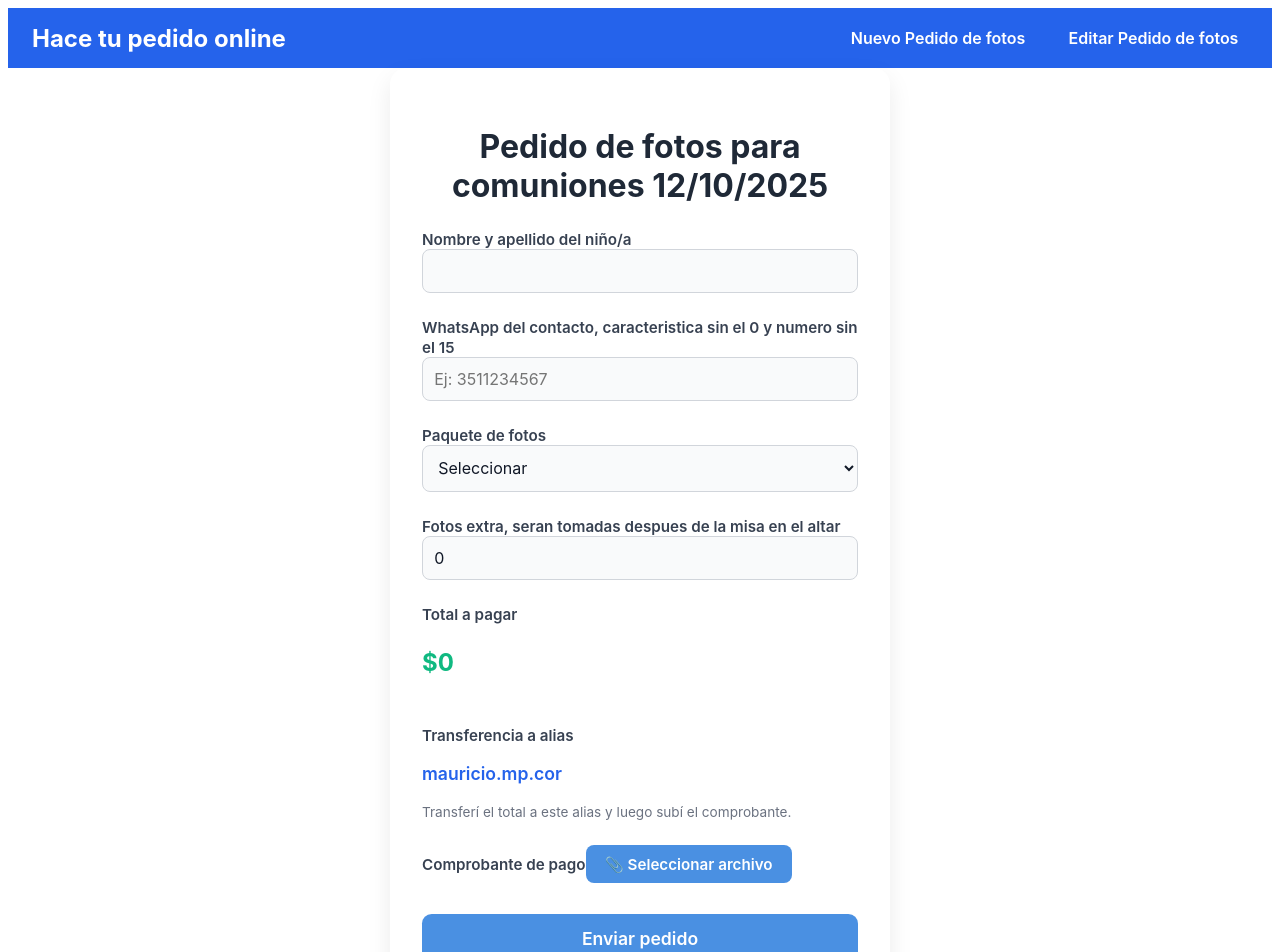
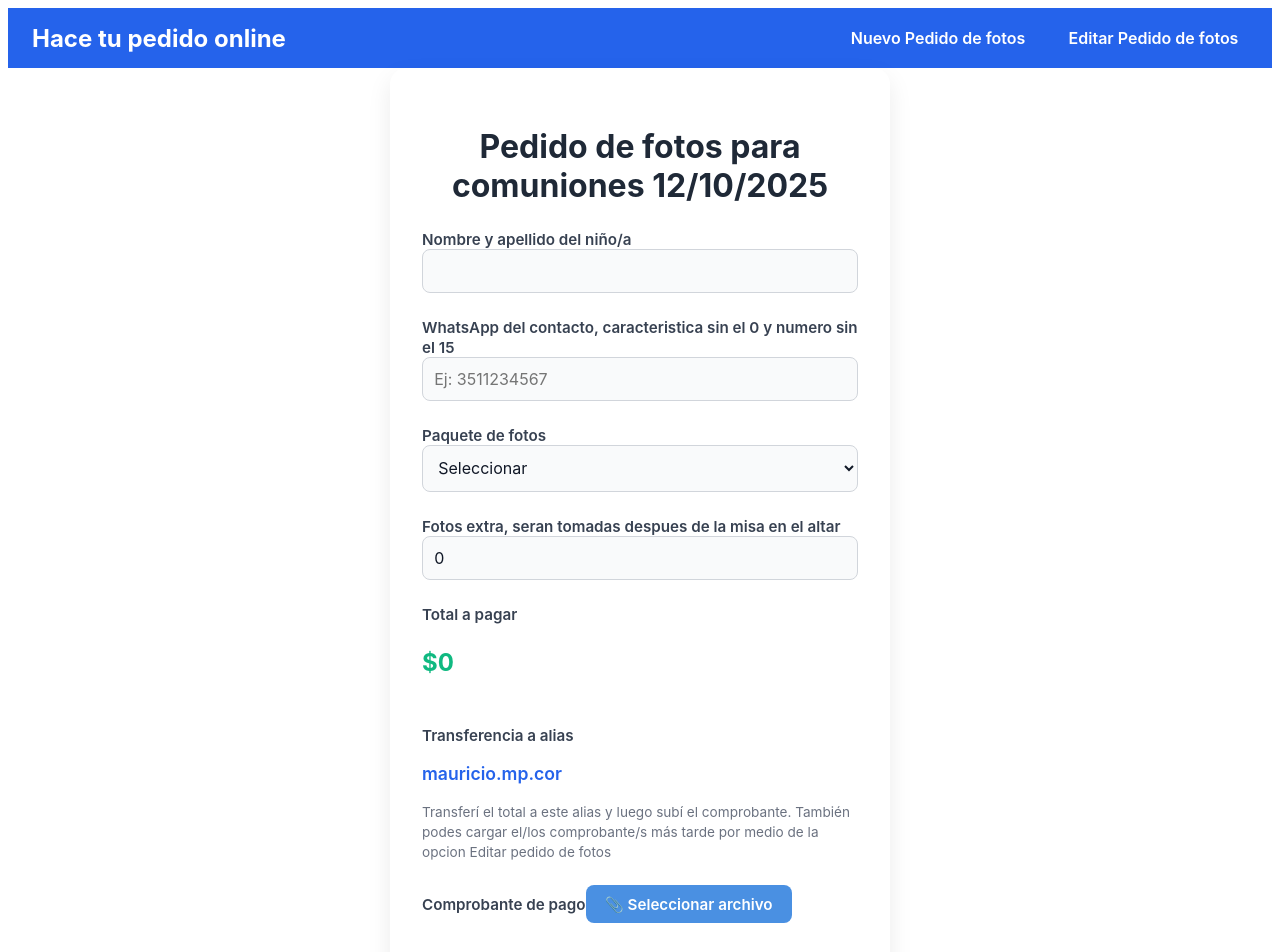
Before and after one commit to maurytrossero/vue-presup, a Vue app: page /foto-pedidos/nuevo in a window 1280 px wide. Shown: the top 952 px of the page. Built offline with nearby package versions, Linux system fonts and the light colour scheme.

Commit message:
login arreglado

```diff
--- a/src/components/pedidos/FotoConfirmacionForm.vue
+++ b/src/components/pedidos/FotoConfirmacionForm.vue
@@ -57,7 +57,7 @@
         <label>Transferencia a alias</label>
         <p class="alias">mauricio.mp.cor</p>
         <small class="alias-tip">
-          Transferí el total a este alias y luego subí el comprobante.
+          Transferí el total a este alias y luego subí el comprobante. También podes cargar el/los comprobante/s más tarde por medio de la opcion Editar pedido de fotos
         </small>
       </div>
 
```
